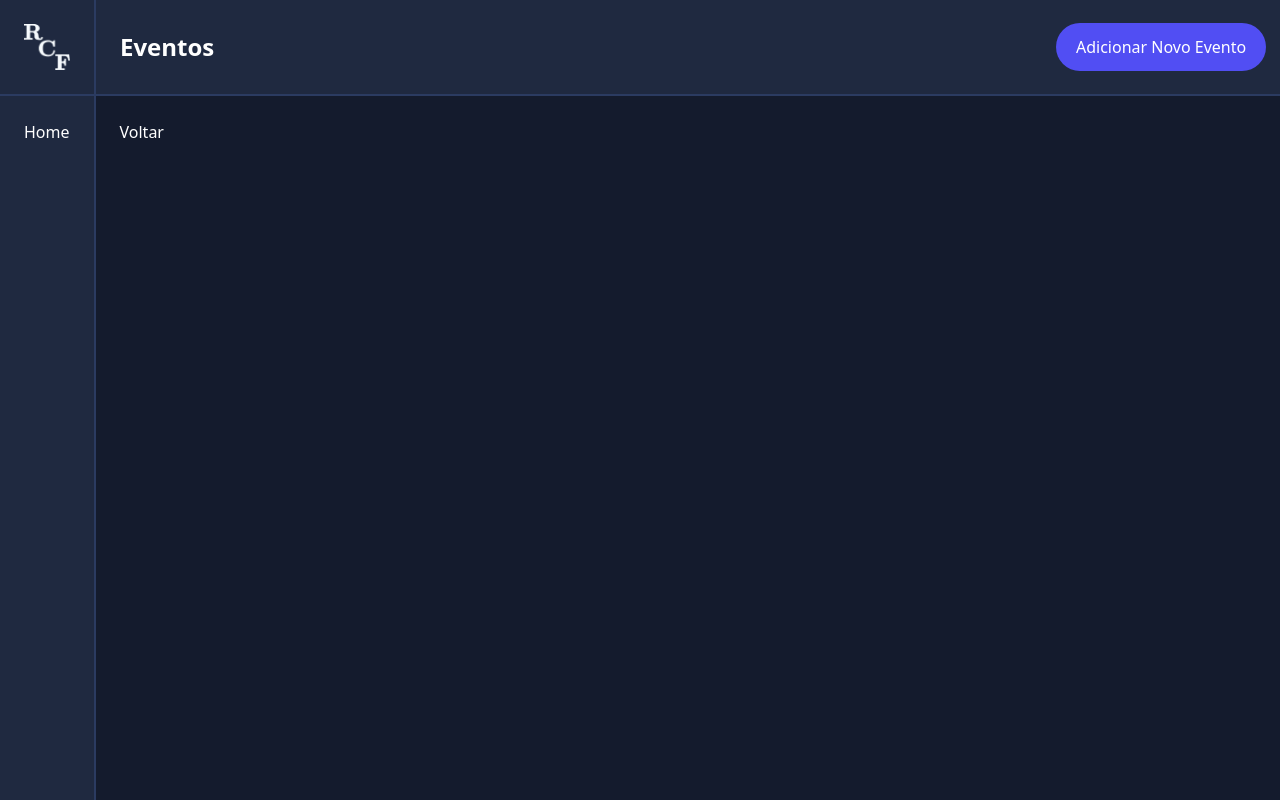
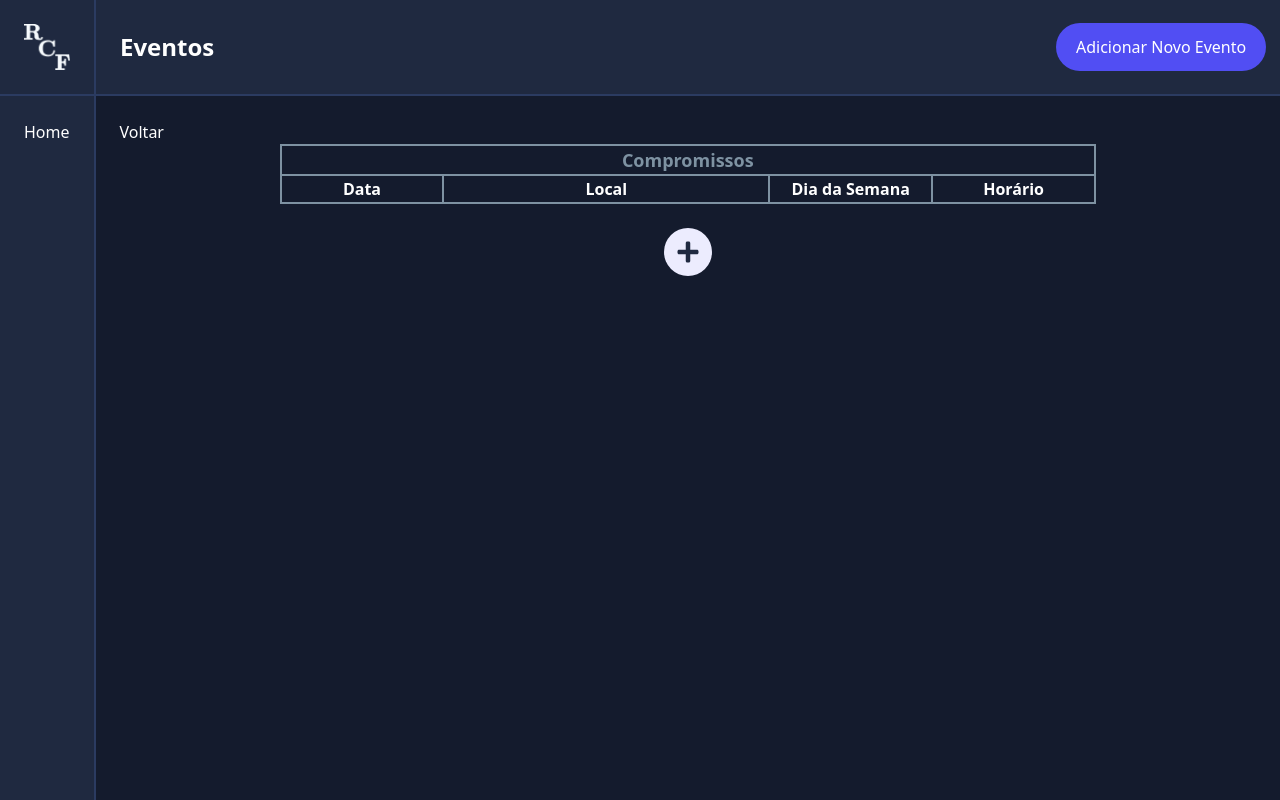
Before and after one commit to gi-carnaval/RCF-Eventos-Frontend, a React (Vite) app: page /events/1 in a window 1280 px wide. Built offline with nearby package versions, Linux system fonts and the light colour scheme; no server answers.

Commit message:
feat(appointment): adding appointment section on event

```diff
--- a/src/assets/styles/global.css
+++ b/src/assets/styles/global.css
@@ -15,8 +15,8 @@
   --white-5: #F8F8FF;
   --white-0: #ffffff;
 
-  --grey-10: #F6FAFD;
-  --grey-50: #9CB0C0;
-  --grey-70: #7E92A2;
+  --gray-10: #F6FAFD;
+  --gray-50: #9CB0C0;
+  --gray-70: #7E92A2;
 
 }
--- /dev/null
+++ b/src/components/atoms/ButtonAdd.tsx
@@ -0,0 +1,12 @@
+import { FaPlus } from 'react-icons/fa'
+
+export default function ButtonAdd() {
+  return (
+    <button className="group flex justify-center items-center mt-6 bg-[#ECECFE] text-navy-60 font-bold text-2xl rounded-[50%] w-12 h-12 hover:w-36 hover:rounded-full hover:scale-105 hover:p-3 transition-all">
+      <FaPlus />
+      <span className="text-sm hidden group-hover:block">
+        Adicionar compromisso
+      </span>
+    </button>
+  )
+}
--- a/src/components/atoms/Input.tsx
+++ b/src/components/atoms/Input.tsx
@@ -15,7 +15,7 @@ export default function Input({ labelName, register, ...props }: InputProps) {
         {labelName}
       </label>
       <input
-        className="text-grey-70 bg-navy-60 px-5 py-2 rounded-lg border-[1px] border-gray-100"
+        className="text-gray-70 bg-navy-60 px-5 py-2 rounded-lg border-[1px] border-gray-100"
         {...props}
         {...register}
       />
--- a/src/components/atoms/SelectComponent.tsx
+++ b/src/components/atoms/SelectComponent.tsx
@@ -19,7 +19,7 @@ const SelectComponent = () => {
       <select
         value={selectedOption}
         onChange={handleSelectChange}
-        className="text-grey-70 bg-navy-60 px-5 py-2 rounded-lg"
+        className="text-gray-70 bg-navy-60 px-5 py-2 rounded-lg"
       >
         {options.map((option, index) => (
           <option key={index} value={option}>
--- a/src/components/molecules/CreateEventForm.tsx
+++ b/src/components/molecules/CreateEventForm.tsx
@@ -63,13 +63,13 @@ export default function CreateEventForm() {
           <InputErrorMessage>Este campo é obrigatório *</InputErrorMessage>
         )}
       </div>
-      <div className="flex flex-col font-grey-70">
+      <div className="flex flex-col font-gray-70">
         <div className="flex flex-col">
           <label htmlFor="tipoEvento">Tipo de Evento</label>
           <select
-            className="text-grey-70 bg-navy-60 px-5 py-2 rounded-lg"
+            className="text-gray-70 bg-navy-60 px-5 py-2 rounded-lg"
             {...register('eventType', {
-              required: true,
+              // required: true,
               validate: (value) => {
                 return value !== '0'
               },
@@ -88,7 +88,7 @@ export default function CreateEventForm() {
               )
             })}
           </select>
-          {errors.hirer?.type === 'required' && (
+          {errors.eventType?.type === 'validate' && (
             <InputErrorMessage>Selecione uma opção válida *</InputErrorMessage>
           )}
         </div>
--- a/src/components/molecules/EmptyRowEvent.tsx
+++ b/src/components/molecules/EmptyRowEvent.tsx
@@ -1,7 +1,7 @@
 export default function EmptyRowEvent() {
   return (
     <div className="h-6 w-full flex justify-center align-middle">
-      <span className="text-grey-70">Nenhum evento encontrado.</span>
+      <span className="text-gray-70">Nenhum evento encontrado.</span>
     </div>
   )
 }
--- a/src/components/organism/EventsTable.tsx
+++ b/src/components/organism/EventsTable.tsx
@@ -29,26 +29,24 @@ export default function EventsTable() {
     fetchEvents()
   }, [])
 
-  return (
+  return events.length > 0 ? (
     <table className="w-full">
       <thead>
         <tr>
-          <td className="text-grey-70">Contratante(s)</td>
-          <td className="text-grey-70">Data Evento Principal</td>
-          <td className="text-grey-70">Tipo de Evento</td>
-          <td className="text-grey-70">Status</td>
-          <td className="text-grey-70">Ações</td>
+          <td className="text-gray-70">Contratante(s)</td>
+          <td className="text-gray-70">Data Evento Principal</td>
+          <td className="text-gray-70">Tipo de Evento</td>
+          <td className="text-gray-70">Status</td>
+          <td className="text-gray-70">Ações</td>
         </tr>
       </thead>
       <tbody>
-        {events.length > 0 ? (
-          events.map((event) => {
-            return <EventRow key={event.id} event={event} />
-          })
-        ) : (
-          <EmptyRowEvent />
-        )}
+        {events.map((event) => {
+          return <EventRow key={event.id} event={event} />
+        })}
       </tbody>
     </table>
+  ) : (
+    <EmptyRowEvent />
   )
 }
--- a/src/components/organism/SingleEvent.tsx
+++ b/src/components/organism/SingleEvent.tsx
@@ -2,6 +2,7 @@ import { useParams, useNavigate } from 'react-router-dom'
 import eventRepository from '../../repositories/EventRepository'
 import { useEffect, useState } from 'react'
 import { IEvent } from '../../types/event'
+import ButtonAdd from '../atoms/ButtonAdd'
 
 type ParamsProps = {
   id: string
@@ -40,6 +41,24 @@ export default function SingleEvent() {
         </span>
       </div>
       <h1 className="text-2xl font-bold text-center">{event?.hirer}</h1>
+      <div className="flex flex-col justify-center items-center gap-6">
+        <div className="w-full flex flex-col px-40 items-center">
+          <table className="w-full ">
+            <caption className="text-lg font-bold text-gray-70 border-gray-70 border-x-2 border-t-2">
+              Compromissos
+            </caption>
+            <thead>
+              <tr>
+                <th className="border-2 border-gray-70 w-1/5">Data</th>
+                <th className="border-2 border-gray-70 w-2/5">Local</th>
+                <th className="border-2 border-gray-70 w-1/5">Dia da Semana</th>
+                <th className="border-2 border-gray-70 w-1/5">Horário</th>
+              </tr>
+            </thead>
+          </table>
+          <ButtonAdd />
+        </div>
+      </div>
     </>
   )
 }
--- a/tailwind.config.js
+++ b/tailwind.config.js
@@ -9,9 +9,9 @@ export default {
           5: 'var(--white-5)',
         },
         gray: {
-          10: 'var(--grey-10)',
-          50: 'var(--grey-50)',
-          70: 'var(--grey-70)',
+          10: 'var(--gray-10)',
+          50: 'var(--gray-50)',
+          70: 'var(--gray-70)',
         },
         navy: {
           10: 'var(--navy-10)',
```
